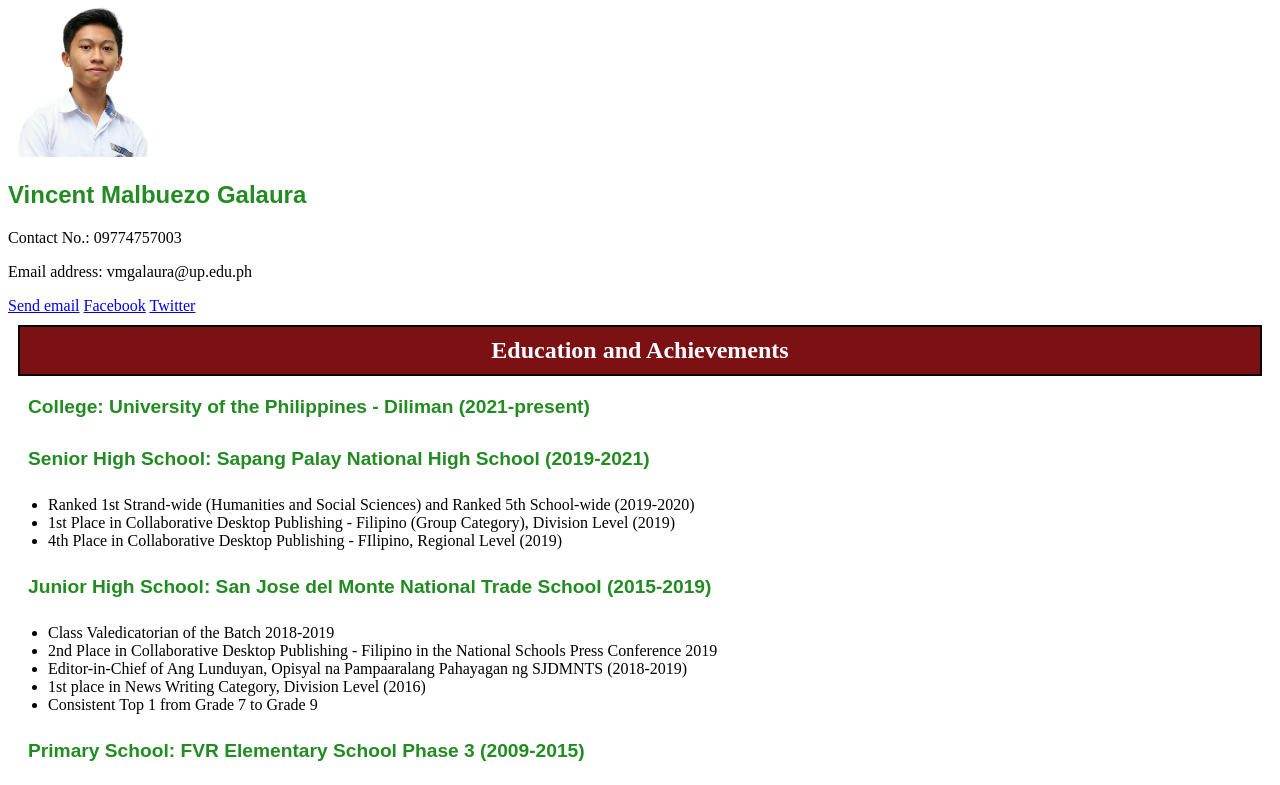
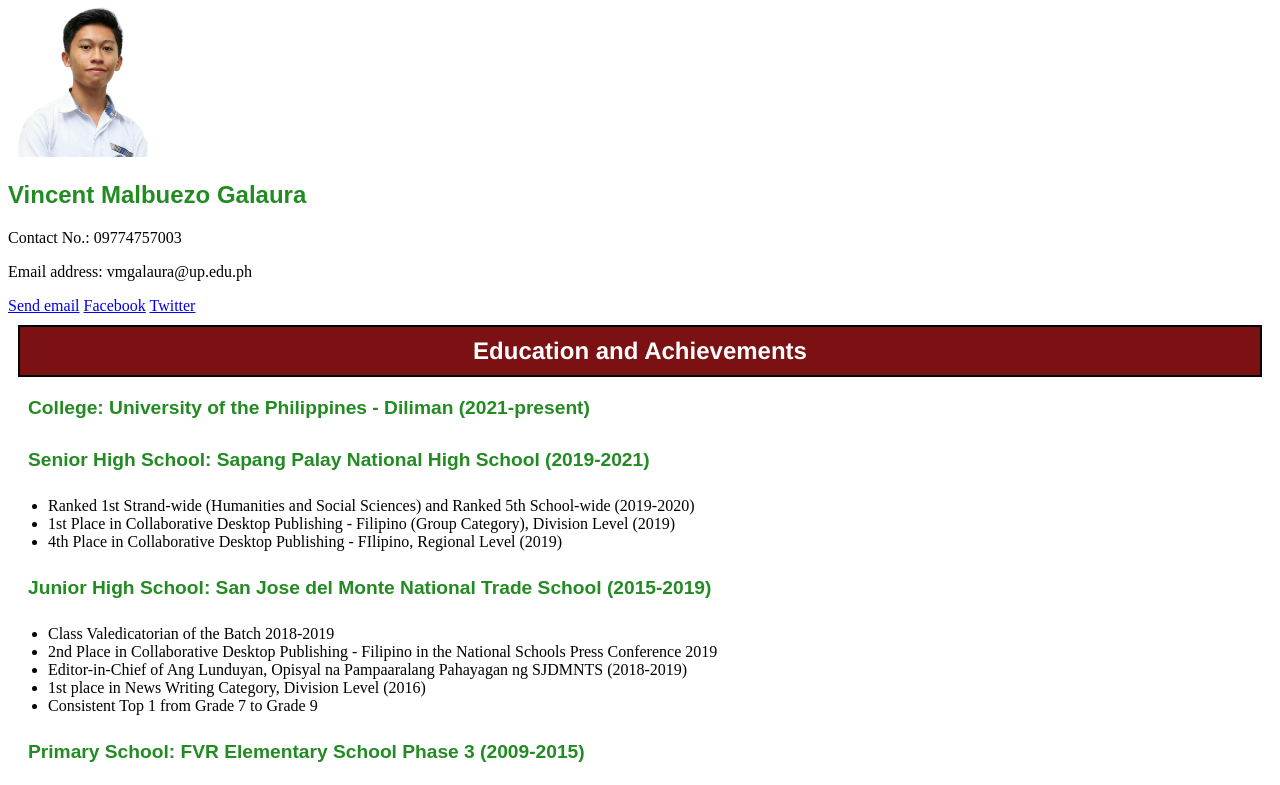
Before and after one commit to vmgalaura22/My-CV, a plain HTML site: page index.html in a window 1280 px wide. Shown: the part 74-859 px from the top of the page. Drawn offline with Linux system fonts and the light colour scheme.

Commit message:
Update main.css

```diff
--- a/static/css/main.css
+++ b/static/css/main.css
@@ -10,7 +10,7 @@ li {
   border: 2px solid black;
   margin: 10px;
   padding: 10px;
-  font-family: "Times New Roman", Times, serif;
+  font-family: "Helvetica", serif;
 }
 
 .level {
```
